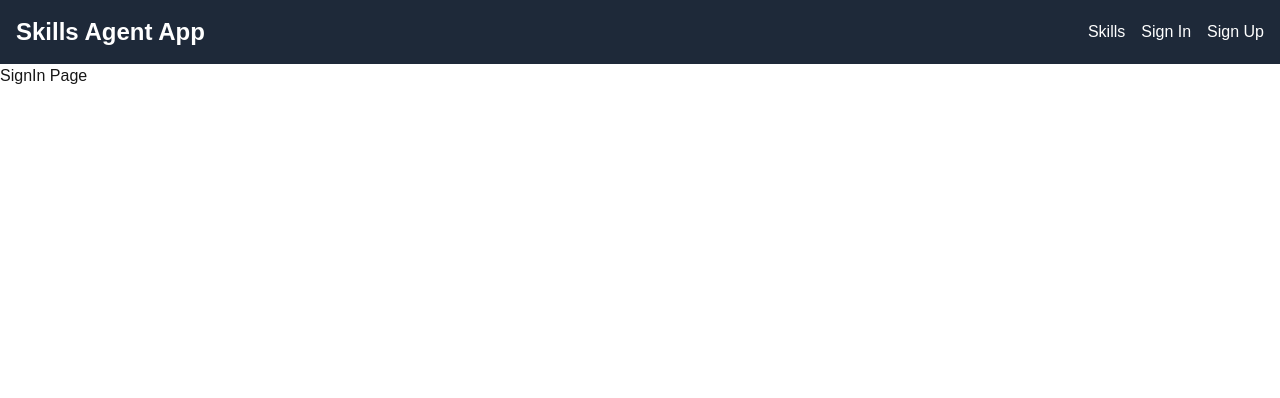
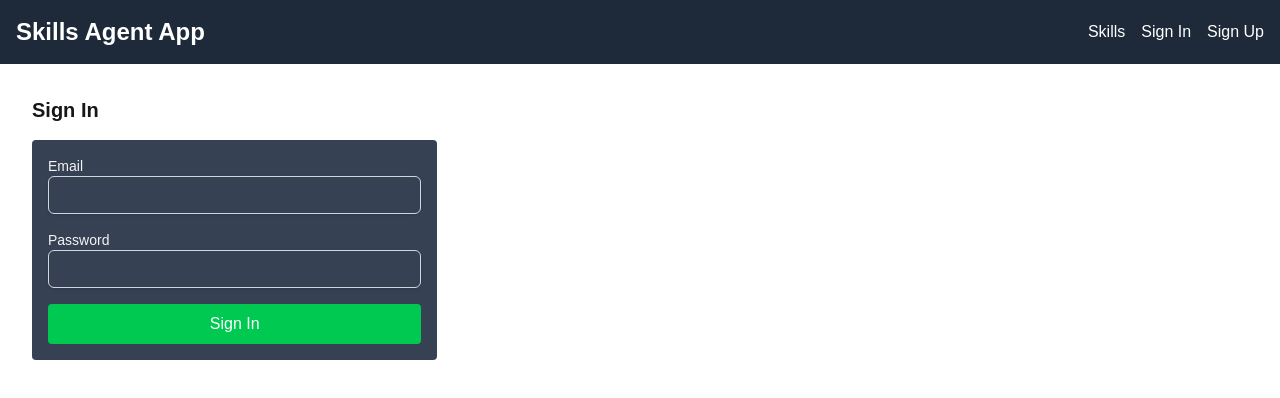
Before and after one commit to AliGurmani/Skills-Management-App, a Next.js app: page /sign-in in a window 1280 px wide. Shown: the top 398 px of the page. Built offline with nearby package versions, Linux system fonts and the light colour scheme.

Commit message:
Create SignInForm component and use it inside signin page

```diff
--- a/app/(auth)/sign-in/page.tsx
+++ b/app/(auth)/sign-in/page.tsx
@@ -1,5 +1,14 @@
+import SignInForm from "@/app/components/SignInForm";
+
 const SignIn = () => {
-  return <div>SignIn Page</div>;
+  return (
+    <div className="p-8 space-y-4">
+      {/* Header */}
+      <h1 className="text-xl font-semibold">Sign In</h1>
+
+      <SignInForm />
+    </div>
+  );
 };
 
 export default SignIn;
--- /dev/null
+++ b/app/components/SignInForm.tsx
@@ -0,0 +1,74 @@
+"use client";
+
+import { useActionState } from "react";
+import { login } from "../actions/auth/login";
+
+const initialState = {
+  message: "",
+  error: null,
+};
+
+const SignInForm = () => {
+  const [state, formAction, pending] = useActionState(login, initialState);
+
+  return (
+    <section className="w-1/3 p-4 bg-gray-700 rounded">
+      {/* Feedback Messages */}
+      {state.message && (
+        <p
+          aria-live="polite"
+          className="sr-only bg-green-500 text-white p-2 rounded"
+        >
+          {state.message}
+        </p>
+      )}
+      {state.error && (
+        <div className="bg-red-500 text-white p-2 rounded">{state.error}</div>
+      )}
+
+      {/* Form */}
+      <form action={formAction} method="post" className="space-y-4">
+        <div>
+          <label
+            htmlFor="email"
+            className="block text-sm font-medium text-gray-100"
+          >
+            Email
+          </label>
+          <input
+            type="email"
+            id="email"
+            name="email"
+            className="p-2 block w-full border border-gray-300 rounded-md shadow-sm focus:ring-indigo-500 focus:border-indigo-500 sm:text-sm"
+          />
+        </div>
+
+        <div>
+          <label
+            htmlFor="password"
+            className="block text-sm font-medium text-gray-100"
+          >
+            Password
+          </label>
+          <input
+            type="password"
+            id="password"
+            name="password"
+            className="p-2 block w-full border border-gray-300 rounded-md shadow-sm focus:ring-indigo-500 focus:border-indigo-500 sm:text-sm"
+          />
+        </div>
+
+        <div className="flex gap-4">
+          <button
+            type="submit"
+            className="w-full bg-green-500 hover:bg-green-700 text-white py-2 px-4 rounded"
+          >
+            Sign In
+          </button>
+        </div>
+      </form>
+    </section>
+  );
+};
+
+export default SignInForm;
```
